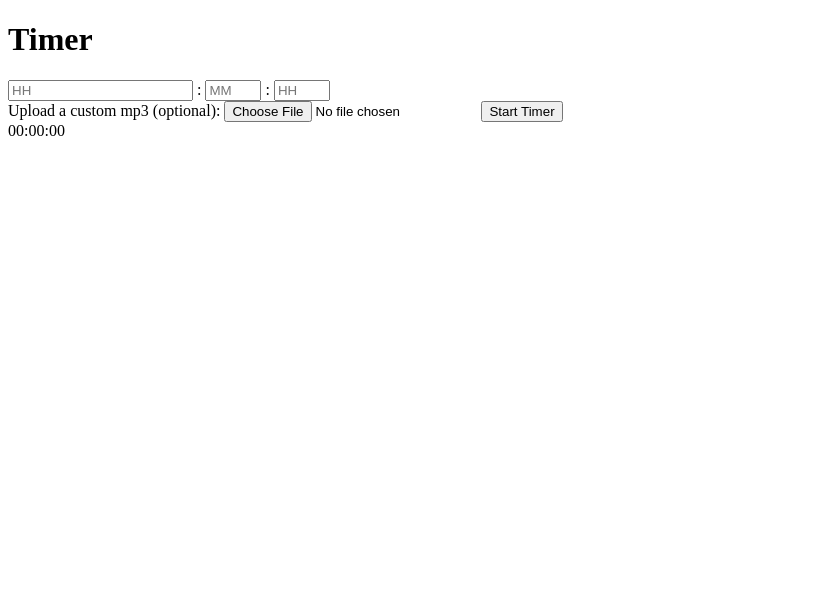
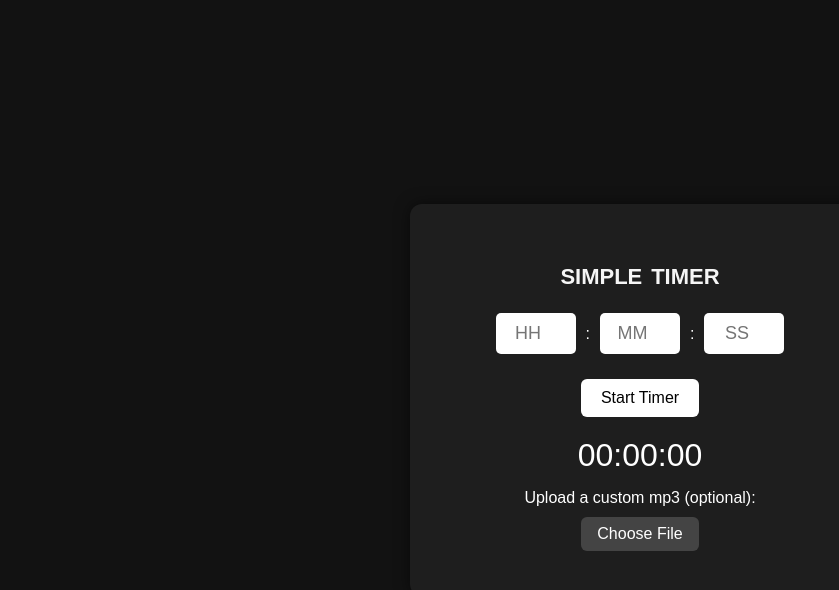
Before and after one commit to unlockthecode/simpletimer, a plain HTML site: page index.html in a window 1280 px wide. Both pictures are taken after a click on the button "Start Timer". Shown: the whole page, without its empty margins (0-839 px from the left). Drawn offline with Linux system fonts and the light colour scheme.

Commit message:
Added a custom button for the Custom Audio Upload. Added a default audio. Adjusted the css and js. Finished project

```diff
--- a/index.html
+++ b/index.html
@@ -5,30 +5,35 @@
     <title>Lock's Simple Timer</title>
     <link rel="stylesheet" href="style.css">
 </head>
-
 <body>
     <div class="container">
-            <h1>Timer</h1>
+        <h1>simple timer</h1>
         <div class="timer">
             <input type="number" id="hrs" placeholder="HH" min="0">
             <span>:</span>
             <input type="number" id="mins" placeholder="MM" min="0" max="59">
             <span>:</span>
-                <input type="number" id="secs" placeholder="HH" min="0" max="59">
+            <input type="number" id="secs" placeholder="SS" min="0" max="59">
         </div>
 
-            <label>Upload a custom mp3 (optional):</label>
-            <input type="file" id="userAudio" accept=".mp3">
-            <button id="start">Start Timer</button>
+        <div><button id="start">Start Timer</button></div>
 
         <div id="countdown">00:00:00</div>
-        </div>
 
         <audio id="defaultAudio" preload="auto">
-            <source src="/Alarm/audio.mp3" type="audio/mpeg">
+            <source src="./Alarm/audio.mp3" type="audio/mpeg">
         </audio>
+
+
+        <div id="customAudio">
+            <span>Upload a custom mp3 (optional):</span>
+            <div class="inputFile">
+                <label for="userAudio" class="customFileBtn">Choose File</label>
+                <input type="file" id="userAudio" accept=".mp3">
+            </div>
+        </div>
+    </div>
 
     <script src="script.js"></script>
 </body>
-
 </html>
--- a/script.js
+++ b/script.js
@@ -0,0 +1,57 @@
+const hrsInput = document.getElementById('hrs');
+const minsInput = document.getElementById('mins');
+const secsInput = document.getElementById('secs');
+const startBtn = document.getElementById('start');
+const audioFile = document.getElementById('userAudio');
+const countdownDisplay = document.getElementById('countdown');
+const alarmSound = document.getElementById('defaultAudio');
+
+let countdown;
+
+startBtn.addEventListener('click', () => {
+  const hrs = parseInt(hrsInput.value) || 0;
+  const mins = parseInt(minsInput.value) || 0;
+  const secs = parseInt(secsInput.value) || 0;
+
+  const totalSeconds = hrs * 3600 + mins * 60 + secs;
+
+  if (totalSeconds <= 0) {
+    alert("Please enter a valid time.");
+    return;
+  }
+
+  const file = audioFile.files[0];
+  if (file) {
+    const url = URL.createObjectURL(file);
+    alarmSound.src = url;
+  } else {
+    alarmSound.src = "./Alarm/audio.mp3";
+  }
+
+  clearInterval(countdown);
+  let remainingTime = totalSeconds;
+
+  updateDisplay(remainingTime);
+
+  countdown = setInterval(() => {
+    remainingTime--;
+    updateDisplay(remainingTime);
+
+    if (remainingTime <= 0) {
+      clearInterval(countdown);
+      alarmSound.play();
+    }
+  }, 1000);
+});
+
+function updateDisplay(seconds) {
+  const hrs = Math.floor(seconds / 3600);
+  const mins = Math.floor((seconds % 3600) / 60);
+  const secs = seconds % 60;
+
+  countdownDisplay.textContent = `${pad(hrs)}:${pad(mins)}:${pad(secs)}`;
+}
+
+function pad(num) {
+  return num.toString().padStart(2, '0');
+}
--- a/style.css
+++ b/style.css
@@ -0,0 +1,95 @@
+body {
+    margin: 0;
+    height: 100vh;
+    background: #121212;
+    display: flex;
+    justify-content: center;
+    align-items: center;
+    font-family: Arial, sans-serif;
+    color: white;
+}
+
+h1{
+    color: whitesmoke;
+    font-variant: small-caps;
+}
+
+.container {
+    background: #1e1e1e;
+    padding: 30px;
+    border-radius: 12px;
+    box-shadow: 0 0 15px rgba(0,0,0,0.5);
+    text-align: center;
+    width: 100%;
+    max-width: 400px;
+}
+
+.timer {
+    display: flex;
+    justify-content: center;
+    align-items: center;
+    gap: 10px;
+    margin: 15px 0;
+}
+
+.timer input {
+    width: 60px;
+    padding: 10px;
+    font-size: 18px;
+    text-align: center;
+    border-radius: 5px;
+    border: none;
+}
+
+#customAudio {
+    display: flex;
+    flex-direction: column;
+    align-items: center;
+    gap: 10px;
+    margin: 15px 0;
+    text-align: center;
+}
+
+.inputFile {
+    display: flex;
+    justify-content: center;
+    align-items: center;
+    gap: 10px;
+    width: 100%;
+}
+
+input[type="file"] {
+    cursor: pointer;
+    margin: 0;
+    display: none;
+}
+
+.customFileBtn {
+    background-color: #444;
+    padding: 8px 16px;
+    border-radius: 6px;
+    color: white;
+    cursor: pointer;
+}
+
+#fileName {
+    font-size: 14px;
+    color: #ccc;
+    white-space: nowrap;
+}
+
+#start {
+    padding: 10px 20px;
+    font-size: 16px;
+    margin-top: 10px;
+    border-radius: 6px;
+    border: none;
+    background-color: white;
+    color: black;
+    cursor: pointer;
+}
+
+#countdown {
+    font-size: 2em;
+    margin-top: 20px;
+}
```
Also changed, not shown: Alarm/src.txt (added), 1 other file. Lines whose indentation alone changed are shown as unchanged.
